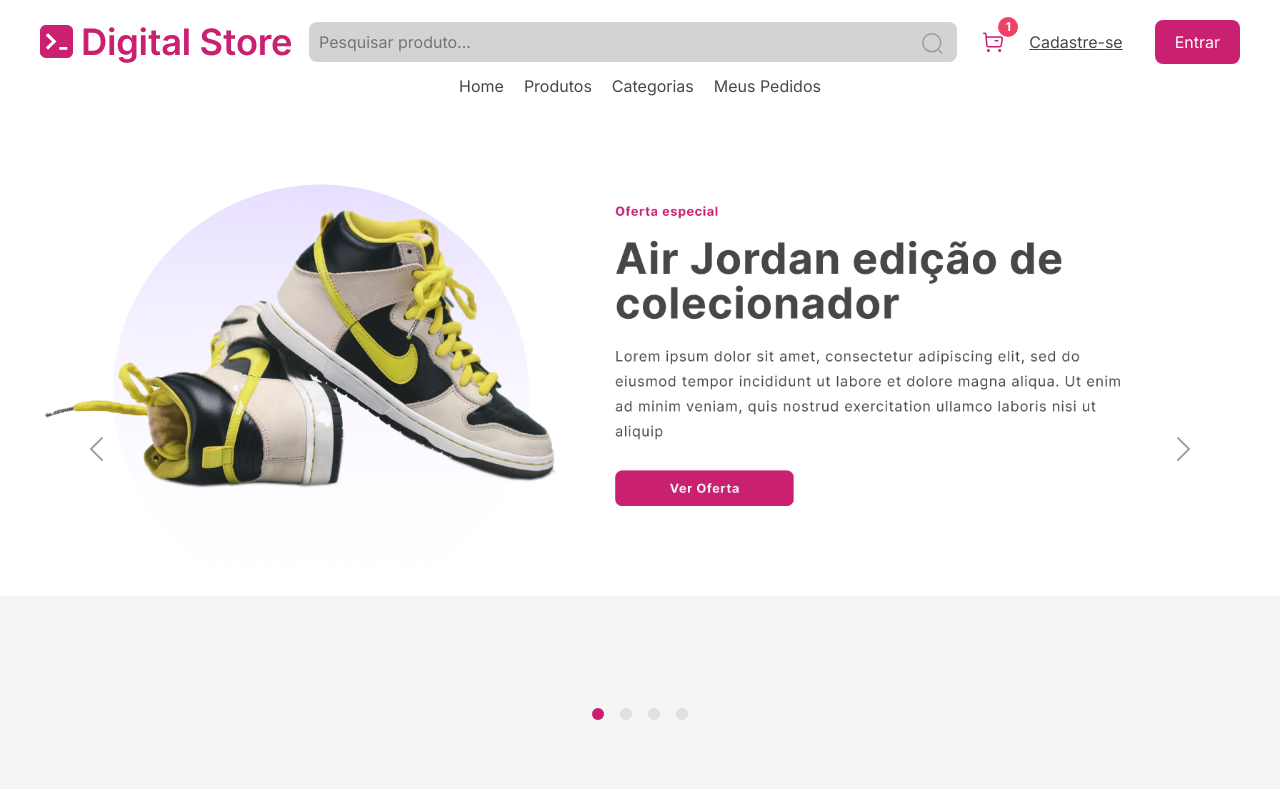
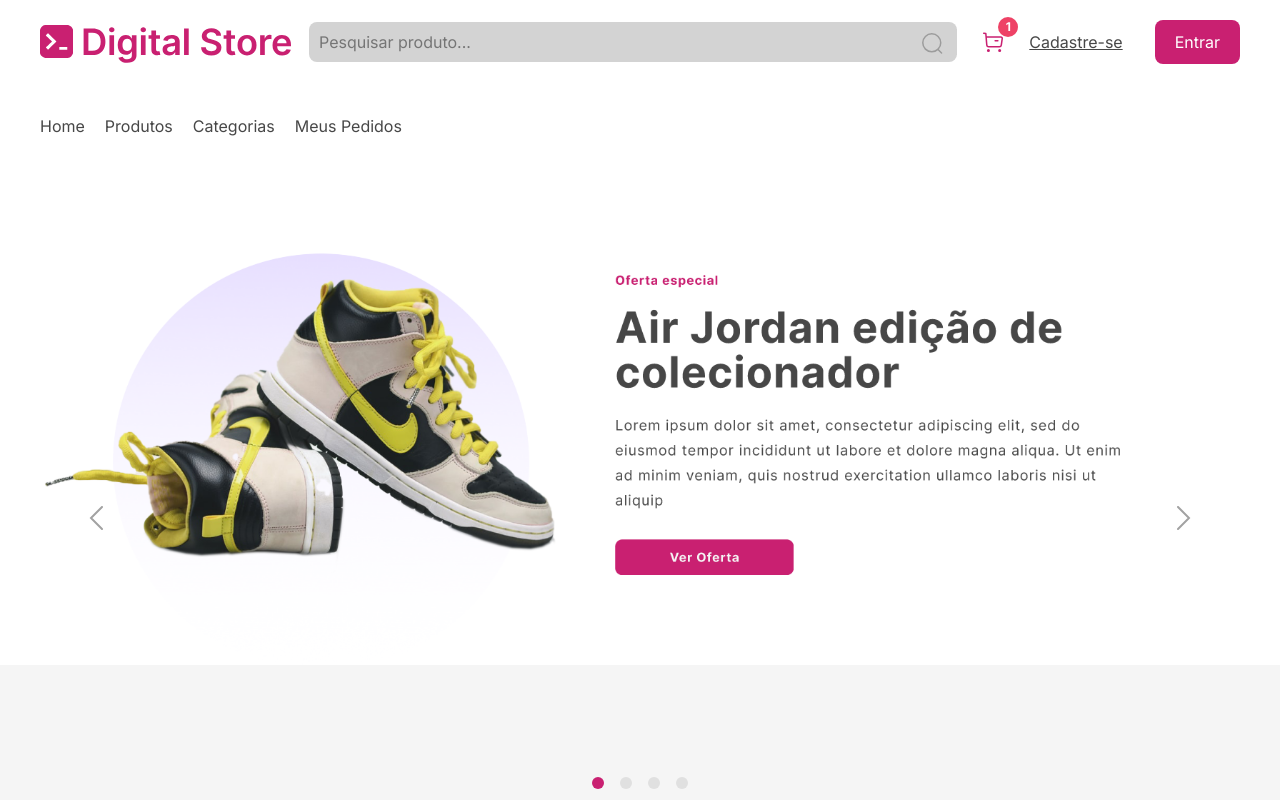
Before and after one commit to Natanael135/DigitalStoreProject-GeracaoTech, a React (Vite) app: page / in a window 1280 px wide. Shown: the top 800 px of the page. Built offline with nearby package versions, Linux system fonts and the light colour scheme.

Commit message:
fix: correção do menu PC, agora o menu fica a esquerda.

```diff
--- a/src/components/Header/Header.jsx
+++ b/src/components/Header/Header.jsx
@@ -123,8 +123,10 @@ const LinksContainer = styled.nav`
 
   @media (min-width: 768px) {
     display: flex;
-    justify-content: center;
-    gap: 20px;
+        justify-content: center;
+        gap: 20px;
+        align-self: baseline;
+        padding: 40px 20px 29px 20px;
 
     a {
       text-decoration: none;
```
